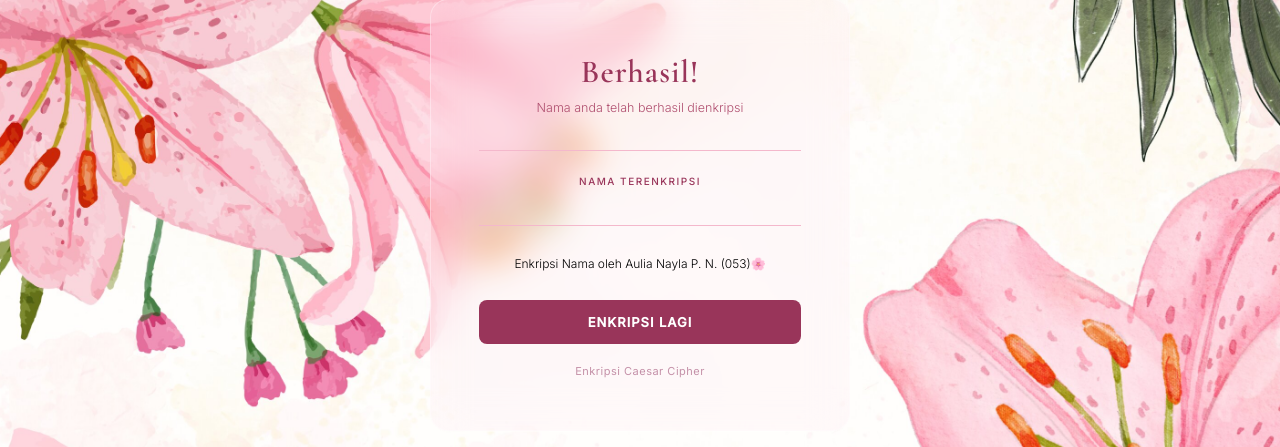
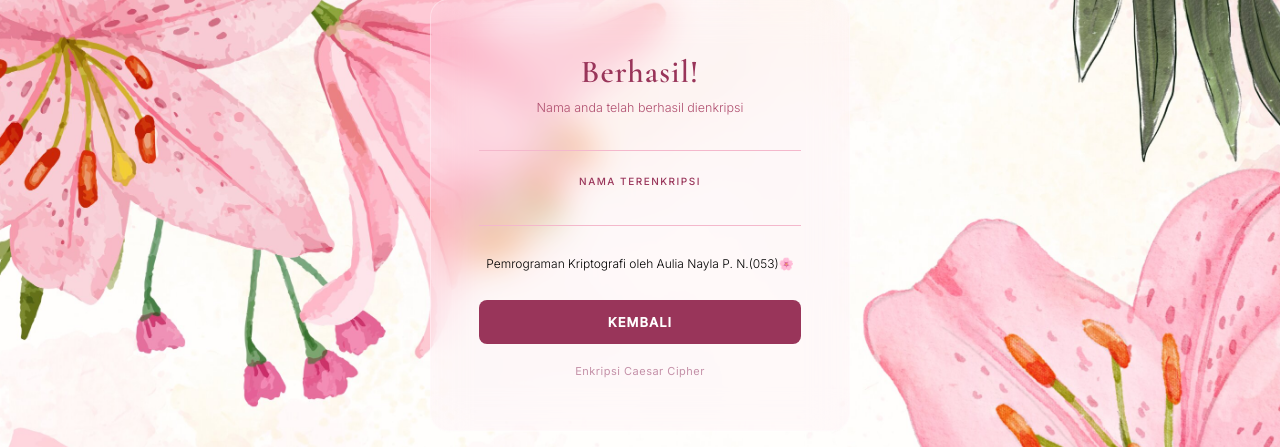
Before and after one commit to noyla123/Project-Flask-New, a Flask app: template templates/response.html in a window 1280 px wide. Shown: the part 185-632 px from the top of the page. Run offline with Flask 3, Linux system fonts and the light colour scheme; the template is opened without the code that fills it, so the values that code supplies are empty.

Commit message:
Update response.html

```diff
--- a/templates/response.html
+++ b/templates/response.html
@@ -94,7 +94,7 @@
             transition: background 0.2s;
         }
 
-        .btn:hover { background: #fff; }
+        .btn:hover { background: #7a1a40; }
 
         .footer-note {
             font-size: 11px;
@@ -112,8 +112,8 @@
             <p class="result-label">Nama Terenkripsi</p>
             <p class="result-name">{{ nama }}</p>
         </div>
-        <p class="note">Enkripsi Nama oleh Aulia Nayla P. N. (053)🌸</p>
-        <a href="/" class="btn">Enkripsi Lagi</a>
+        <p class="note">Pemrograman Kriptografi oleh Aulia Nayla P. N.(053)🌸</p>
+        <a href="/" class="btn">Kembali</a>
         <p class="footer-note">Enkripsi Caesar Cipher</p>
     </div>
 </body>
```
